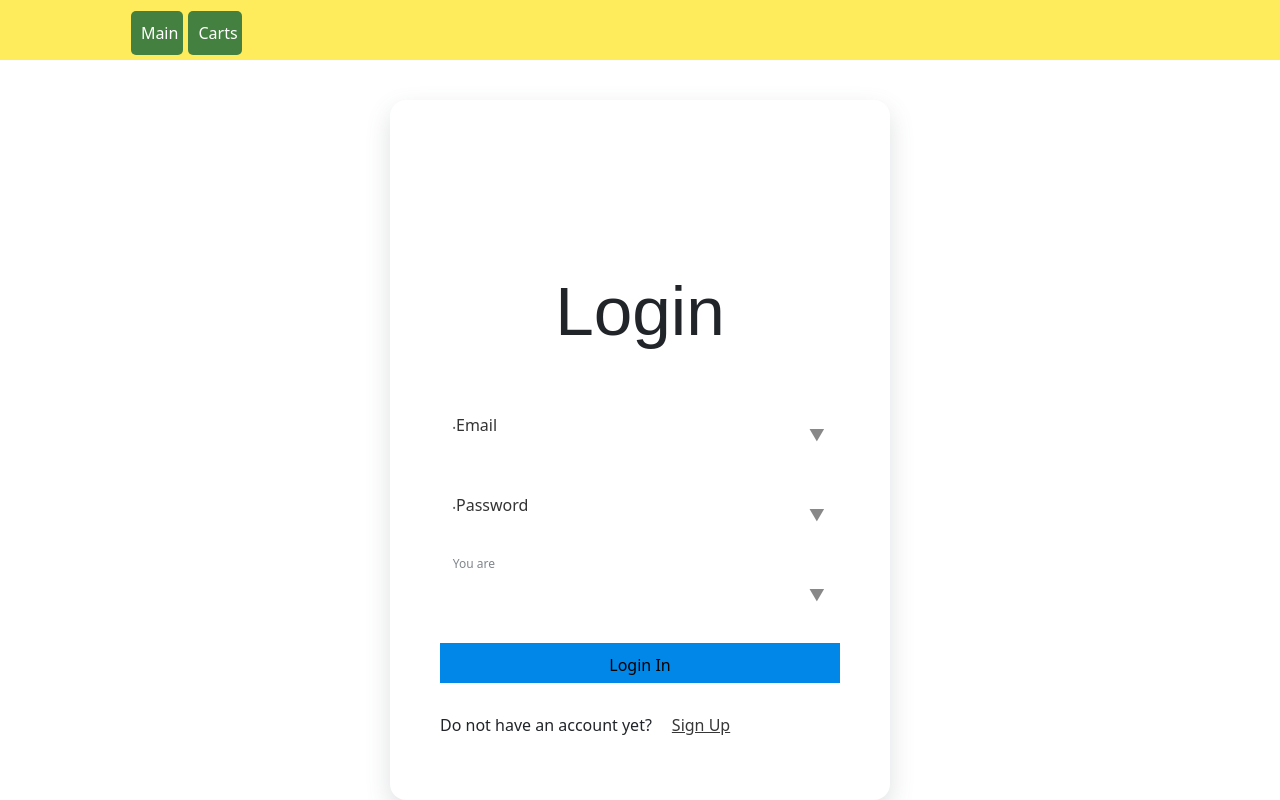
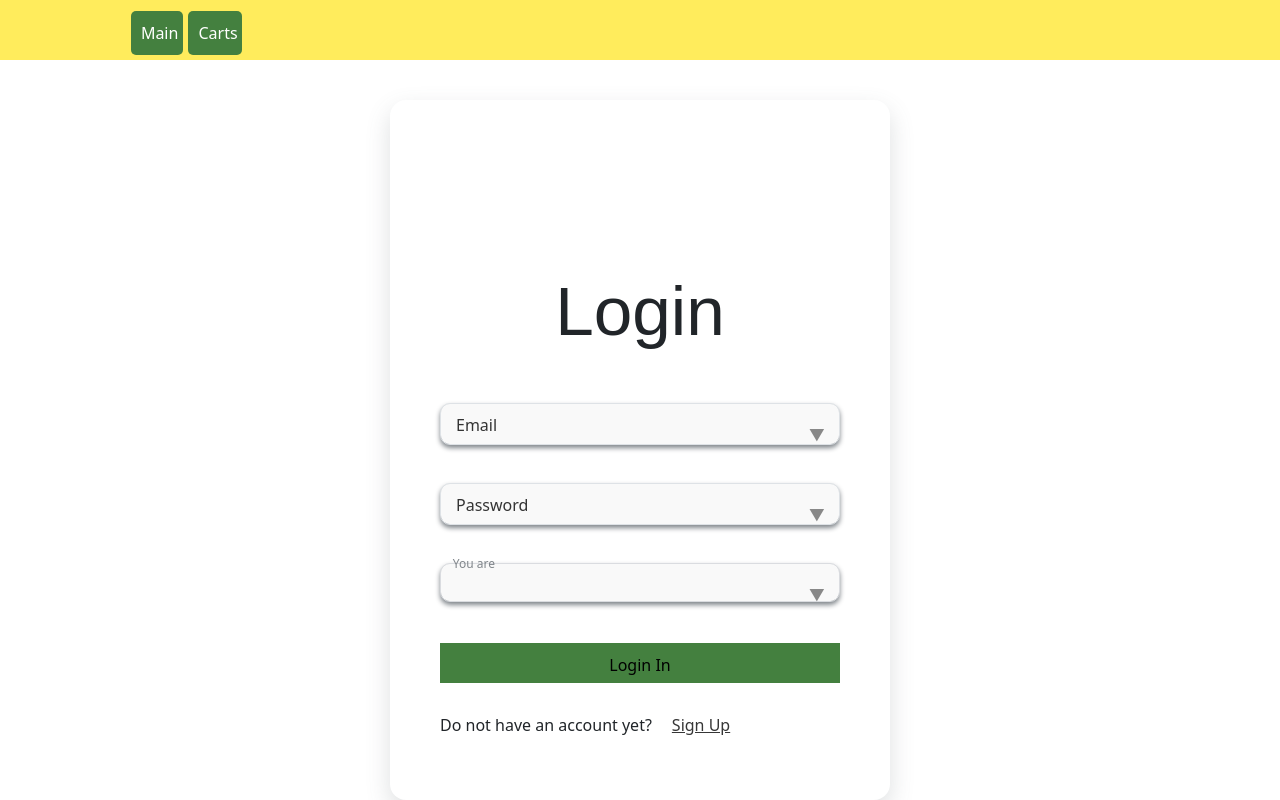
Before and after one commit to ch722bruce/FruitHub.github.io, a React (Vite) app in the folder front/: page /signIn in a window 1280 px wide. Built offline with nearby package versions, Linux system fonts and the light colour scheme.

Commit message:
signin signup css

```diff
--- a/front/src/CSS/signIn.css
+++ b/front/src/CSS/signIn.css
@@ -60,12 +60,16 @@
     z-index: 0;
     /* margin-bottom: 40px; */
     display: block;
-    padding: 0.375rem 0.75rem;
     font-size: 1rem;
     font-weight: 400;
     line-height: 1.5;
     border-radius: 0.375rem;
-    border: 0;
+    border: 10;
+    background-color: #f9f9f9; /* Light gray background */
+    border-radius: 10px; /* Rounded corners */
+    box-shadow: 0 3px 5px #80868b; /* Subtle shadow for depth */
+    padding: 20px; /* Space inside the box */
+    text-align: center; /* Center-align text */
   }
 
   .form-label {
@@ -99,20 +103,20 @@
   }
 
   .inputBox:valid {
-    /* background-color: rgb(248, 244, 226); */
+    background-color: rgb(248, 244, 226);
   }
 
   .loginBtn {
     width: 400px;
     height: 40px;
-    background-color: #0087e8;
+    background-color: #44803F;
     color: rgb(0, 0, 0);
     border: none;
     margin-bottom: 30px;
   }
 
   .loginBtn:hover {
-    background-color: #3ec1e6;
+    background-color: #146152;
   }
 
   .signup-link {
@@ -146,7 +150,7 @@
 
   /* Focus style for the select element */
   .form-control.inputBox:focus {
-    border-color: #4A90E2;
+    border-color: #B4CF66;
     box-shadow: 0 0 0 3px rgba(74,144,226,0.3);
   }
 
@@ -159,6 +163,15 @@
     padding: 10px;
   }
 
+
+  .selectBox { /* Combined styles for input and select */
+    width: 100%;
+    padding: 10px;
+    border: 1px solid var(--border-color);
+    border-radius: 4px;
+    margin-bottom: 10px;
+    outline: none;
+  }
   .selectBox:not(:placeholder-shown).selectBox:not(:focus) + .registerform-label {
     top: -0.5rem;
     left: 0.8rem;
--- a/front/src/CSS/signUp.css
+++ b/front/src/CSS/signUp.css
@@ -1,6 +1,6 @@
 :root {
     /*===== Colores =====*/
-    --first-color: #1a73e8;
+    --first-color: #B4CF66;
     --input-color: #80868b;
     --border-color: #dadce0;
 
@@ -33,7 +33,15 @@
     width: 400px;
   }
 
-  .registerBox,
+  .registerBox {
+    width: 100%;
+    padding: 10px;
+    border: 1px solid var(--border-color);
+    border-radius: 10px;
+    margin-bottom: 10px;
+    outline: none;
+  }
+
   .selectBox {
     margin-bottom: 20px;
     position: absolute;
@@ -50,12 +58,15 @@
     z-index: 0;
     /* margin-bottom: 40px; */
     display: block;
-    padding: 0.375rem 0.75rem;
-    font-size: 1rem;
+    font-size: 0.9rem;
     font-weight: 400;
     line-height: 1.5;
     border-radius: 0.375rem;
-    border: 0;
+    border: 10;
+    background-color: #f9f9f9; /* Light gray background */
+    border-radius: 10px; /* Rounded corners */
+    box-shadow: 0 3px 5px #80868b; /* Subtle shadow for depth */
+    text-align: center; /* Center-align text */
   }
 
   .registerform-label {
@@ -115,11 +126,11 @@
     width: 400px;
     height: 40px;
     margin-top: 20px;
-    background-color: #0087e8;
+    background-color: #44803F;
     color: rgb(0, 0, 0);
     border: none;
   }
 
   .registerBtn:hover {
-    background-color: #3ec1e6;
+    background-color: #146152;
   }
--- a/front/src/Components/SignIn.jsx
+++ b/front/src/Components/SignIn.jsx
@@ -1,23 +1,26 @@
-import React, {useEffect, useState} from "react";
+import React, { useEffect, useState } from "react";
 import API from "../API/API";
 import "../CSS/signIn.css";
 import { useNavigate, Link } from "react-router-dom";
 import PropTypes from "prop-types";
 
 function SignIn() {
-  const [input, setInput] = useState({});
+  const [input, setInput] = useState({ email: "", password: "", program: "" });
   const [loginmsg, setMsg] = useState("");
   let navigate = useNavigate();
 
   const setupInput = (e) => {
-    const name = e.target.name;
-    const value = e.target.value;
-    setInput({ ...input, [name]: value });
+    const { name, value } = e.target;
+    setInput(prevInput => {
+      const updatedInput = { ...prevInput, [name]: value };
+      console.log(updatedInput); // Log the updated state
+      return updatedInput;
+    });
   };
 
-  useEffect(()=>{
-    if(sessionStorage.getItem("userId")) navigate("/productlist");
-  })
+  useEffect(() => {
+    if (sessionStorage.getItem("userId")) navigate("/productlist");
+  });
 
   const onFormSubmit = async (event) => {
     console.log("Login Form Submit");
@@ -27,9 +30,9 @@ function SignIn() {
       console.log("logged in");
       console.log(res.user);
       sessionStorage.setItem("user", res.user.email);
-      sessionStorage.setItem("username",res.user.fname)
+      sessionStorage.setItem("username", res.user.fname);
       sessionStorage.setItem("userId", res.user._id);
-      window.dispatchEvent(new Event('storage'));
+      window.dispatchEvent(new Event("storage"));
       // navigate("/productList", {state: {user: res.user}});
       navigate("/productList");
     } else {
@@ -51,7 +54,7 @@ function SignIn() {
                 value={input.email || ""}
                 type="email"
                 className="form-control inputBox"
-                placeholder="."
+                placeholder=" "
                 id="email"
                 aria-label="email"
               />
@@ -69,7 +72,7 @@ function SignIn() {
                 value={input.password || ""}
                 type="password"
                 className="form-control inputBox"
-                placeholder="."
+                placeholder=" "
                 id="InputPassword"
               />
               <label htmlFor="password" className="form-label">
@@ -88,14 +91,13 @@ function SignIn() {
                 placeholder=" "
                 aria-label="program"
               >
-              <option value=""> </option>
+                <option value="">  </option>
                 <option value="general"> Customer </option>
                 <option value="vendor">Vendor</option>
                 <option value="admin">Admins</option>
               </select>
               <label className="registerform-label">You are</label>
             </div>
-
 
             <button className="loginBtn">Login In</button>
             <div>
```
Lines whose indentation alone changed are shown as unchanged.
